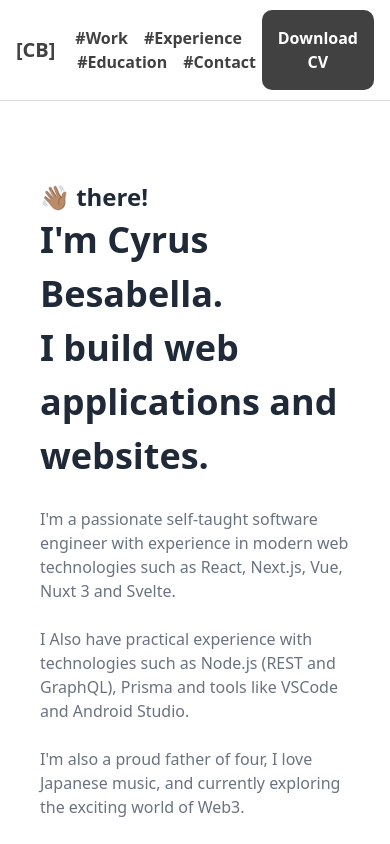
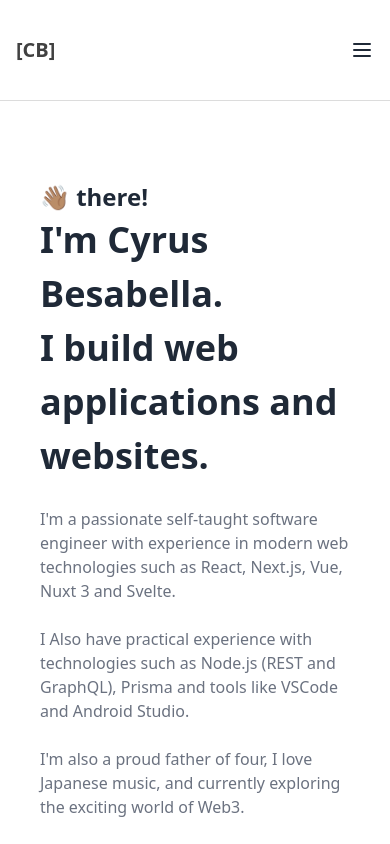
Before and after one commit to besabellacyrus/portfoliocyrusbesabella, a Next.js app: page / in a window 390 px wide. Shown: the top 844 px of the page. Built offline with nearby package versions, Linux system fonts and the light colour scheme.

Commit message:
add mobile nav

```diff
--- a/app/page.tsx
+++ b/app/page.tsx
@@ -1,6 +1,6 @@
 "use client";
 
-import { useEffect } from "react";
+import { useEffect, useState } from "react";
 
 const scrollTo = (id: string) => {
   const el = document.getElementById(id);
@@ -8,9 +8,16 @@ const scrollTo = (id: string) => {
 };
 
 export default function Home() {
+  const [isOpen, setIsOpen] = useState(false);
+
   useEffect(() => {
     document.title = "My Portfolio";
   }, []);
+
+  const moveTo = (section) => {
+    scrollTo(section);
+    setIsOpen(false);
+  };
 
   return (
     <main className="text-gray-800">
@@ -18,33 +25,94 @@ export default function Home() {
         <nav>
           <div className="h-[100px] max-w-4xl mx-auto text-center px-4 py-3 flex justify-between items-center">
             <h1 className="font-bold text-xl">[CB]</h1>
-            <div className="space-x-4">
+
+            {/* Burger Button */}
+            <button
+              className="md:hidden text-gray-800 focus:outline-none"
+              onClick={() => setIsOpen(!isOpen)}
+            >
+              <svg
+                className="w-6 h-6"
+                fill="none"
+                stroke="currentColor"
+                strokeWidth="2"
+                viewBox="0 0 24 24"
+              >
+                <path
+                  strokeLinecap="round"
+                  strokeLinejoin="round"
+                  d="M4 6h16M4 12h16M4 18h16"
+                />
+              </svg>
+            </button>
+            <div className=" hidden md:flex space-x-4">
               <button
-                onClick={() => scrollTo("home")}
+                onClick={() => moveTo("work")}
                 className="hover:text-blue-500"
               >
-                #Work
+                Work
               </button>
               <button
-                onClick={() => scrollTo("experience")}
+                onClick={() => moveTo("experience")}
                 className="hover:text-blue-500"
               >
-                #Experience
+                Experience
               </button>
               <button
-                onClick={() => scrollTo("education")}
+                onClick={() => moveTo("education")}
                 className="hover:text-blue-500"
               >
-                #Education
+                Education
               </button>
               <button
-                onClick={() => scrollTo("contact")}
+                onClick={() => moveTo("contact")}
                 className="hover:text-blue-500"
               >
-                #Contact
+                Contact
               </button>
             </div>
-            <button className="download-cv-btn">
+            {/* Mobile Menu */}
+            {isOpen && (
+              <div className="mobile-nav bg-white md:hidden px-4 pt-3 pb-4 space-y-2">
+                <div className="mobile-content">
+                  <button
+                    onClick={() => moveTo("work")}
+                    className="hover:text-blue-500"
+                  >
+                    Work
+                  </button>
+                  <button
+                    onClick={() => moveTo("experience")}
+                    className="hover:text-blue-500"
+                  >
+                    Experience
+                  </button>
+                  <button
+                    onClick={() => moveTo("education")}
+                    className="hover:text-blue-500"
+                  >
+                    Education
+                  </button>
+                  <button
+                    onClick={() => moveTo("contact")}
+                    className="hover:text-blue-500"
+                  >
+                    Contact
+                  </button>
+                  <button className="download-cv-btn">
+                    <a
+                      href="https://docs.google.com/document/d/1zCESeI2ttEfAnGz7MaV5qHME44tuMCy5KGYg5nhpbug/edit?usp=sharing"
+                      target="_blank"
+                      rel="noopener noreferrer"
+                      download
+                    >
+                      Download CV
+                    </a>
+                  </button>
+                </div>
+              </div>
+            )}
+            <button className="download-cv-btn hidden md:flex">
               <a
                 href="https://docs.google.com/document/d/1zCESeI2ttEfAnGz7MaV5qHME44tuMCy5KGYg5nhpbug/edit?usp=sharing"
                 target="_blank"
--- a/styles/globals.css
+++ b/styles/globals.css
@@ -22,6 +22,20 @@ header {
 }
 
 #experience,
-#education {
+#education,
+#work {
   padding-top: 110px;
 }
+
+.mobile-nav {
+  position: absolute;
+  height: 400px;
+  top: 101px;
+  right: 0;
+  width: 100vw;
+}
+
+.mobile-content {
+  display: grid;
+  grid-gap: 25px;
+}
```
